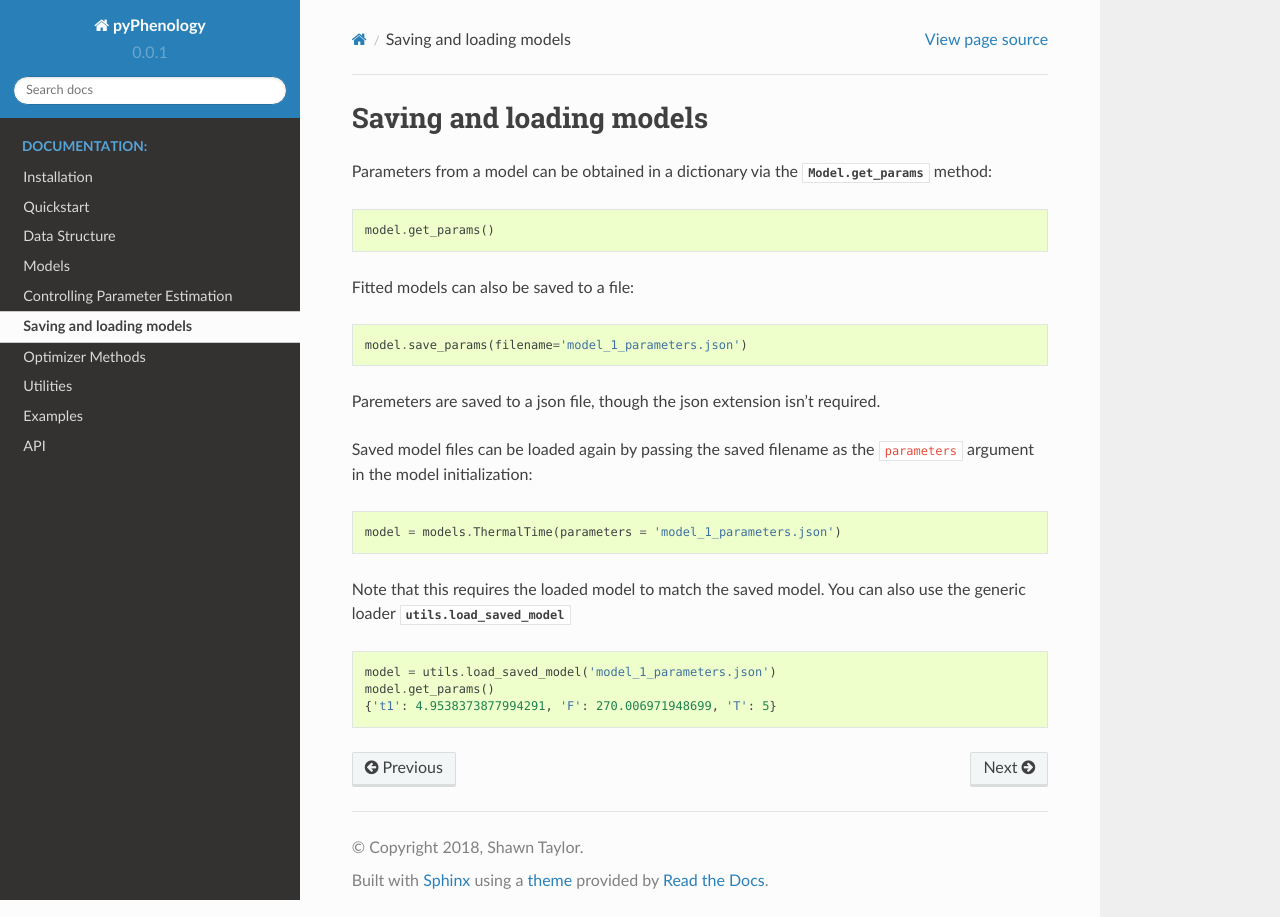
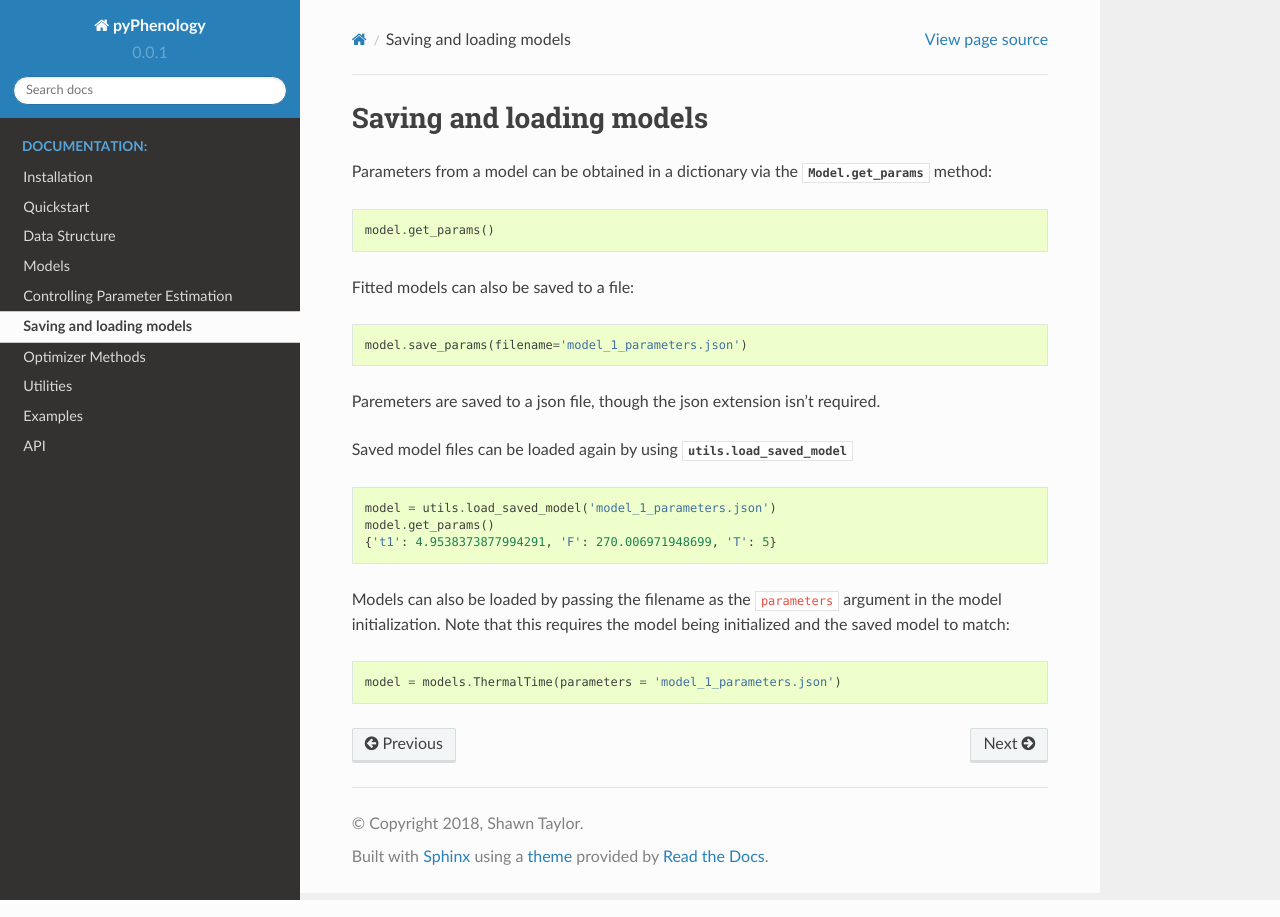
Before and after one commit to sdtaylor/pyPhenology, a Sphinx documentation site: the page built from docs/saving_loading.rst, in a window 1280 px wide. Built offline with Sphinx 7.4.7 and the Read the Docs theme 2.0.0, drawn with Linux system fonts in a browser that asks for light colours.

Commit message:
minor doc updates
-emphasize model loading utility over other method
-missing newline in WeightedEnsemble

```diff
--- a/docs/saving_loading.rst
+++ b/docs/saving_loading.rst
@@ -14,14 +14,14 @@ Fitted models can also be saved to a file::
 
 Paremeters are saved to a json file, though the json extension isn't required.
 
-Saved model files can be loaded again by passing the saved filename as the ``parameters`` argument
-in the model initialization::
-
-    model = models.ThermalTime(parameters = 'model_1_parameters.json')
-
-Note that this requires the loaded model to match the saved model. You
-can also use the generic loader :any:`utils.load_saved_model` ::
+Saved model files can be loaded again by using :any:`utils.load_saved_model` ::
 
     model = utils.load_saved_model('model_1_parameters.json')
     model.get_params()
     {'t1': 4.9538373877994291, 'F': 270.006971948699, 'T': 5}
+
+Models can also be loaded by passing the filename as the ``parameters`` argument
+in the model initialization. Note that this requires the model being initialized
+and the saved model to match::
+
+    model = models.ThermalTime(parameters = 'model_1_parameters.json')
```
Also changed, not shown: 1 other file.
